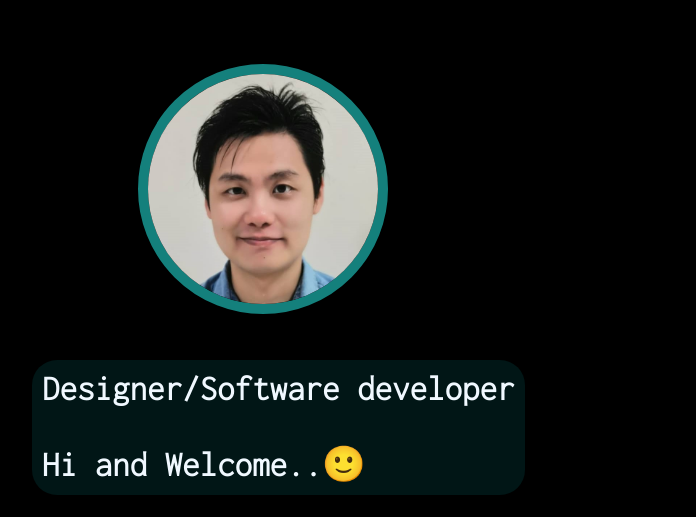
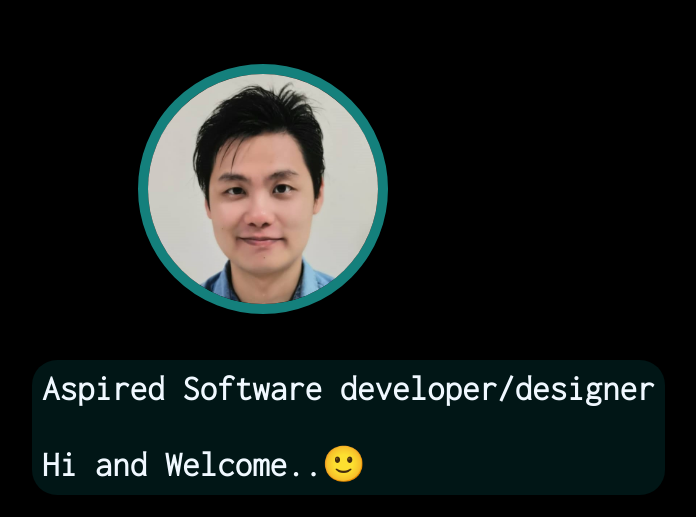
Before and after one commit to GDuon/GDuon.github.io, a plain HTML site: page index.html in a window 1280 px wide. Shown: the top 517 px of the page, without its empty margins (352-1048 px from the left). Drawn offline with nearby package versions, Linux system fonts and the light colour scheme; animation ran at ten frames a second; a web font is replaced by a local one.

Commit message:
june2024 update
Title change

```diff
--- a/index.html
+++ b/index.html
@@ -17,7 +17,7 @@
     <section class="sec-0">
         <img src="/Front.jpg" class="myFace">
         <a href="#sec-1"><div class="scroll-Down"></div></a>
-        <h2 class="title">Designer/Software developer <br><br>
+        <h2 class="title">Aspired Software developer/designer <br><br>
                           Hi and Welcome..&#128578
         </h2>
         <!-- Auto width -->
```
